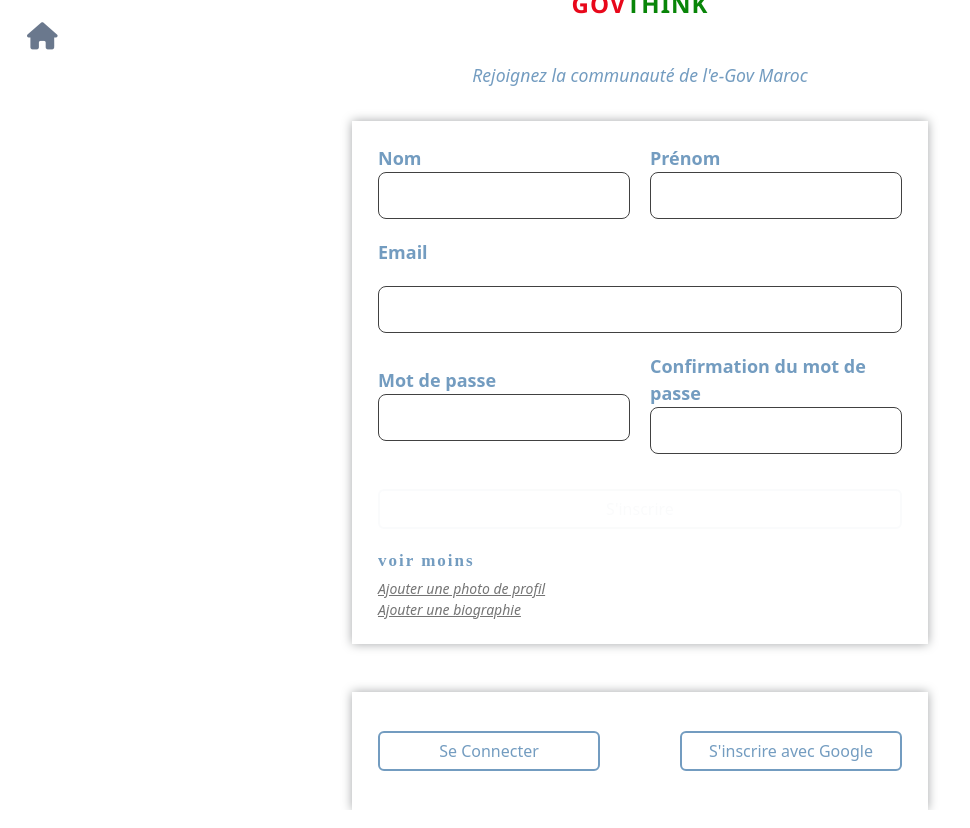
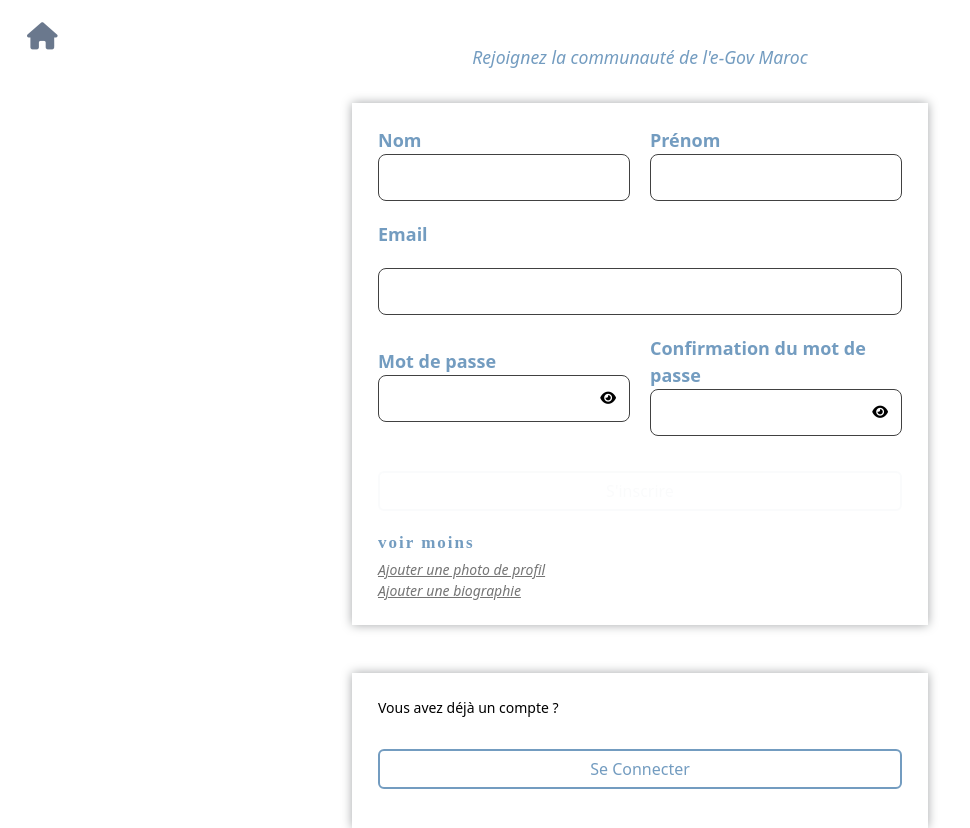
Before and after one commit to asmaeaouassar20/GovThink, an Angular app in the folder frontend/: page /register in a window 1280 px wide. Shown: the whole page, without its empty margins (0-970 px from the left). Built offline with nearby package versions, Linux system fonts and the light colour scheme; a web font is replaced by a local one.

Commit message:
modifier les formulaire de login et register

```diff
--- a/frontend/src/app/authentification/login/login.component.css
+++ b/frontend/src/app/authentification/login/login.component.css
@@ -40,3 +40,18 @@
   flex-direction: column;
   gap: 20px;
 }
+
+.div-mpd{
+  position: relative;
+  .fa-eye, .fa-eye-slash{
+    position: absolute;
+    right: 16px;
+    bottom: 14px;
+    font-size: 17px;
+    color: #5f8fba;
+  }
+}
+.error{
+  font-style: italic;
+  color: rgba(249, 41, 41, 0.948);
+}
--- a/frontend/src/app/authentification/login/login.component.html
+++ b/frontend/src/app/authentification/login/login.component.html
@@ -1,5 +1,4 @@
 <div class="fluid-container d-flex justify-content-center align-items-center flex-column" >
-
 
     <div class="back-home" routerLink="/home">
       <i class="fa-solid fa-house home-icon"></i>
@@ -21,15 +20,22 @@
             <input type="email" id="email" name="email" required="" [(ngModel)]="credentials.email">
           </div>
 
-           <div class="form-group">
+           <div class="form-group div-mpd">
               <label for="password" >Mot de passe</label>
-              <input type="password" id="password" name="password" required="" [(ngModel)]="credentials.password">
+              <input type="{{!mdpVisibility? 'text' : 'password'}}" id="password" name="password" required="" [(ngModel)]="credentials.password">
+              @if (!mdpVisibility) {
+                <i class="fa-solid fa-eye"  (click)="mdpVisibility=!mdpVisibility"></i>
+              }
+              @if (mdpVisibility) {
+                  <i class="fa-solid fa-eye-slash" (click)="mdpVisibility=!mdpVisibility"></i>
+              }
+
             </div>
 
 
           <button [disabled]="!loginForm.valid" class="form-submit-btn btn btn-outline-light" type="submit">Se connecter</button>
            <a routerLink="/**">Mot de passe oublié ?</a>
-           <div *ngIf="error">{{error}}</div>
+           <div *ngIf="error" class="error">{{error}}</div>
         </form>
       </div>
 
--- a/frontend/src/app/authentification/login/login.component.ts
+++ b/frontend/src/app/authentification/login/login.component.ts
@@ -14,6 +14,8 @@
 
   credentials = {email:'' , password:''};
   error = '';
+  mdpVisibility : boolean = false;
+
 
   constructor(private authService : AuthService,
           private router : Router
--- a/frontend/src/app/authentification/register/register.component.css
+++ b/frontend/src/app/authentification/register/register.component.css
@@ -5,7 +5,10 @@
 }
 .others{
   display: flex;
-  gap: 5rem;
+  /* justify-content: center;
+  align-items: center; */
+  flex-direction: column;
+  /* gap: 10rem; */
   width: 45%;
 }
 .others button{
@@ -81,3 +84,18 @@
 .add-bio .form-floating{
   margin: 3rem 1.5rem 1.2rem 1.5rem;
 }
+
+
+
+
+
+
+/* visibilité mot de passe  */
+.password-confirm, .password{
+  position: relative;
+  i {
+    position: absolute;
+    right: 14px;
+    bottom: 17px;
+  }
+}
--- a/frontend/src/app/authentification/register/register.component.html
+++ b/frontend/src/app/authentification/register/register.component.html
@@ -33,11 +33,21 @@
            <div class="form-group user-password">
             <div class="password">
               <label for="password" >Mot de passe</label>
-              <input type="password" id="password" name="password" required="" [(ngModel)]="userData.password">
+              <input type="{{mdpVisible? 'text':'password'}}" id="password" name="password" required="" [(ngModel)]="userData.password">
+              @if(mdpVisible){
+                <i class="fa-solid fa-eye-slash" (click)="mdpVisible=!mdpVisible"></i>
+              }@else {
+                <i class="fa-solid fa-eye" (click)="mdpVisible=!mdpVisible"></i>
+              }
             </div>
             <div class="password-confirm">
               <label for="password-confirm">Confirmation du mot de passe</label>
-              <input type="password" id="password-confirm" name="password-confirm" required="">
+              <input type="{{confirmMdpVisible? 'text':'password'}}" id="password-confirm" name="password-confirm" required="">
+              @if(confirmMdpVisible){
+                <i class="fa-solid fa-eye-slash" (click)="confirmMdpVisible=!confirmMdpVisible"></i>
+              }@else {
+                <i class="fa-solid fa-eye" (click)="confirmMdpVisible=!confirmMdpVisible"></i>
+              }
             </div>
           </div>
 
@@ -55,8 +65,8 @@
       </div>
 
       <div class="others mt-5" *ngIf="!showPopupBiographie && !showPopupPhotoProfil">
-        <button class="form-submit-btn btn btn-outline-light" type="submit">Se Connecter</button>
-        <button class="form-submit-btn btn btn-outline-light" type="submit">S'inscrire avec Google</button>
+            <label class="mb-3">Vous avez déjà un compte ?</label>
+        <button class="form-submit-btn btn btn-outline-light" type="submit" routerLink="/login">Se Connecter</button>
       </div>
 
 </div>
--- a/frontend/src/app/authentification/register/register.component.ts
+++ b/frontend/src/app/authentification/register/register.component.ts
@@ -15,6 +15,9 @@
   userData = { nom:'', prenom:'', email:'', password:'' , bio:''};
   message = '';
   error = '';
+
+  mdpVisible : boolean = false;
+  confirmMdpVisible : boolean = false;
 
   // Pour l'ajout de la photo de profil et de la biographie
   isContentVisible = true;
```
